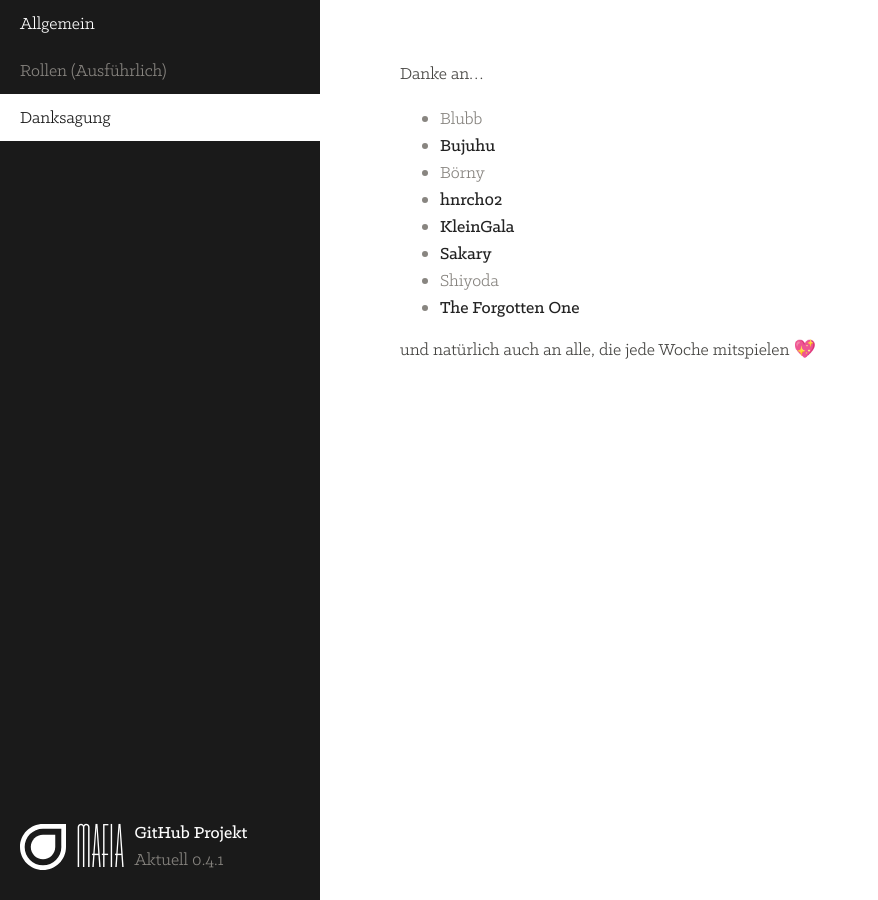
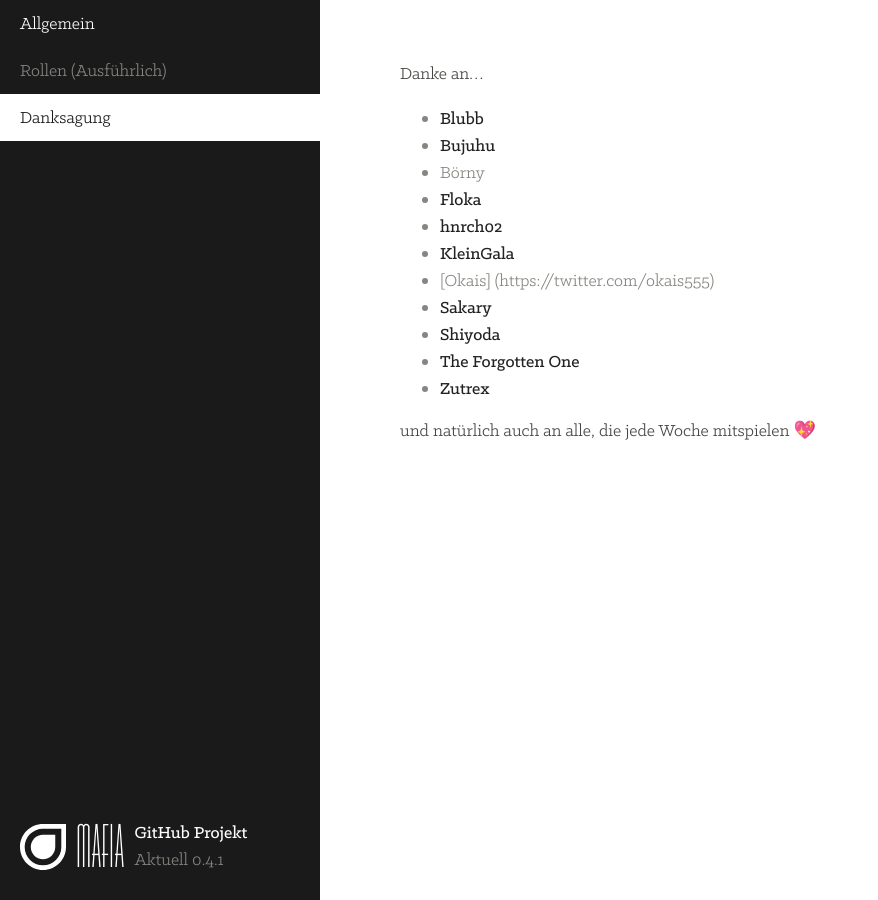
Before and after one commit to gamekeller/mafia, a Jekyll site: the page built from thanks.md, in a window 1280 px wide. Shown: the whole page, without its empty margins (0-878 px from the left). Built offline with Jekyll 4.4.1, drawn with Linux system fonts in a browser that asks for light colours; emoji names are drawn with the system emoji font.

Commit message:
just added people for contribution
This closes  #41

I also added Zutrex, because he sent me a bug per mail and I forgot to
mention him in the Issue.

```diff
--- a/thanks.md
+++ b/thanks.md
@@ -6,13 +6,16 @@ base_url: "../"
 
 Danke an...
 
-* Blubb
+* [Blubb](http://steamcommunity.com/profiles/76561198009823988/)
 * [Bujuhu](http://bujuhu.at)
 * Börny
+* [Floka](http://steamcommunity.com/profiles/76561198125684710/)
 * [hnrch02](http://hnrch02.me)
 * [KleinGala](https://twitter.com/kleinGala)
+* [Okais] (https://twitter.com/okais555)
 * [Sakary](https://www.facebook.com/dominik.si.5)
-* Shiyoda
+* [Shiyoda](http://steamcommunity.com/profiles/76561198054315970/)
 * [The Forgotten One](https://soundcloud.com/the-forgotten-one)
+* [Zutrex](http://steamcommunity.com/profiles/76561198066488646/)
 
 und natürlich auch an alle, die jede Woche mitspielen :sparkling_heart:
```
